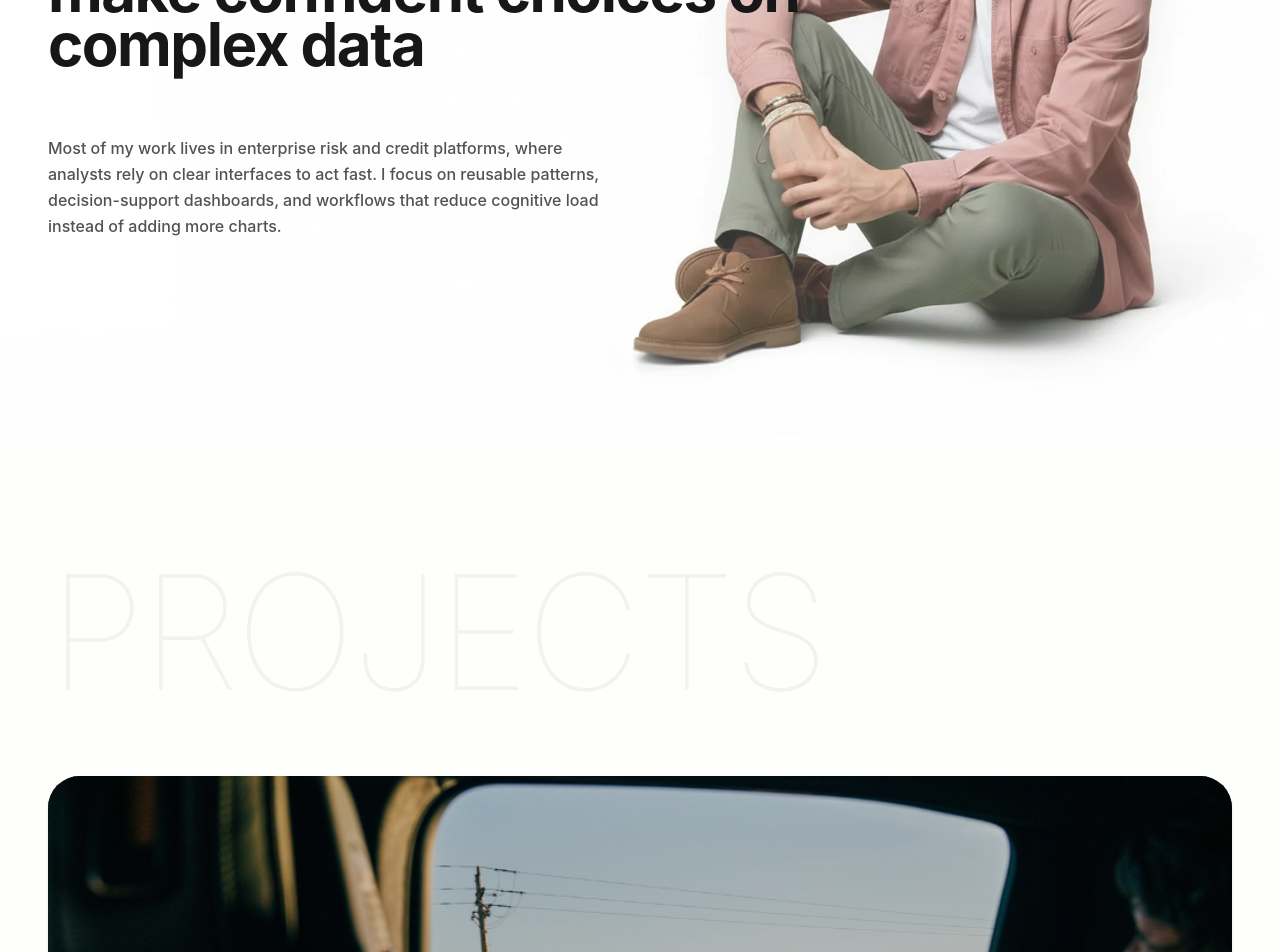
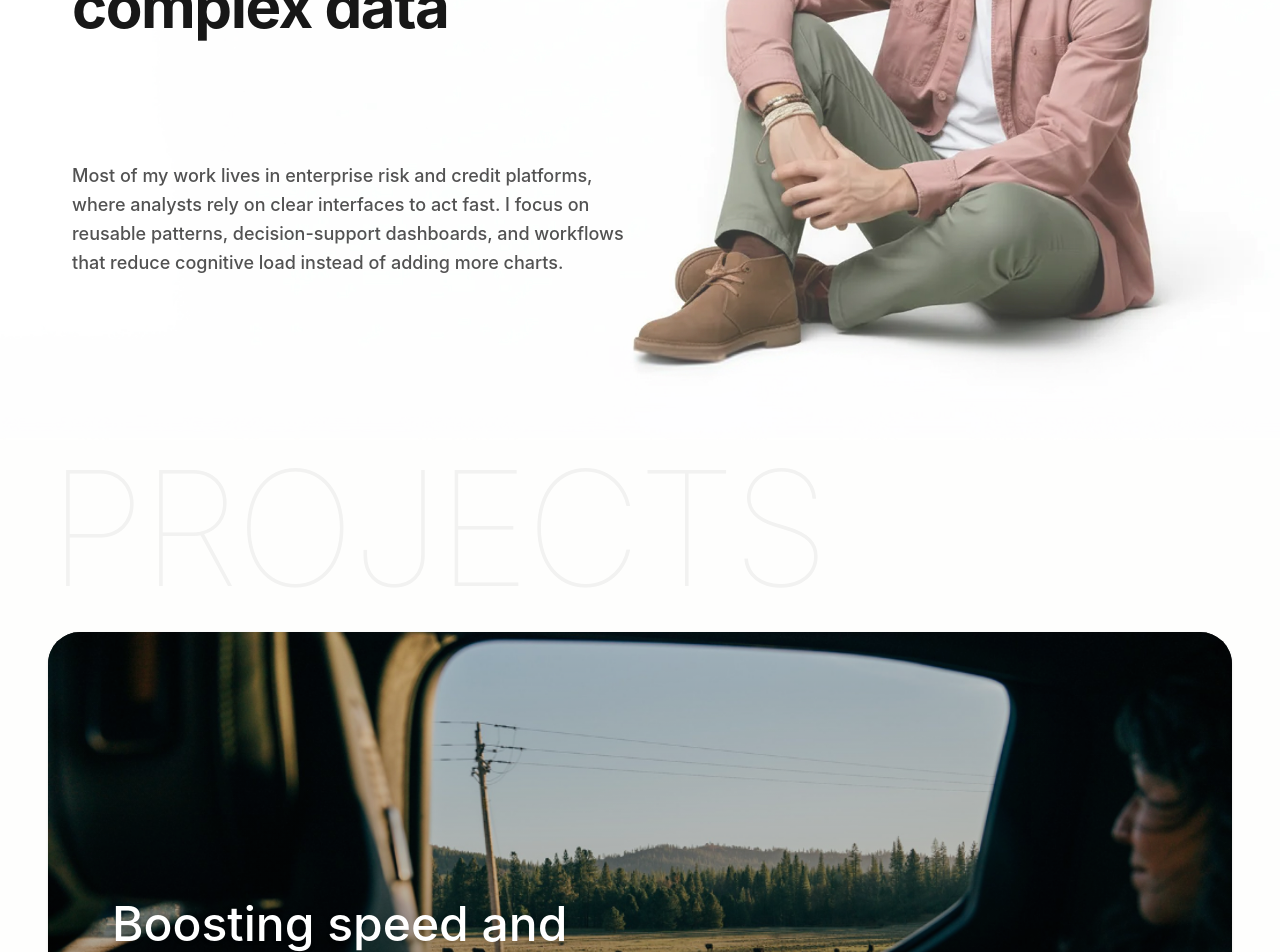
Before and after one commit to leonardodemurtas/portfolio-next, a Next.js app: page / in a window 1280 px wide. Shown: the part 360-1312 px from the top of the page. Built offline with nearby package versions, Linux system fonts and the light colour scheme.

Commit message:
Refactor Hero and FeaturedProjects components for improved layout and spacing

```diff
--- a/app/components/FeaturedProjects.tsx
+++ b/app/components/FeaturedProjects.tsx
@@ -5,10 +5,10 @@ import { featuredProjects } from "../data/projects";
 
 export function FeaturedProjects() {
     return (
-        <section id="featured" className="py-20 md:py-32 px-6 md:px-12 max-w-[90rem] mx-auto relative">
+        <section id="featured" className=" pb-20 pt-6 px-6 md:px-12 max-w-[90rem] mx-auto relative">
             {/* Heading */}
-            <div className="flex justify-center mb-12 md:mb-20">
-                <h2 className="text-[12vw] md:text-[10rem] font-thin text-neutral-900/5 tracking-tight leading-[0.8] select-none w-full">
+            <div className="flex pt-0 justify-center mb-16 md:mb-10 ">
+                <h2 className=" text-[12vw] md:text-[10rem] font-thin text-neutral-900/5 tracking-tight leading-[0.8] select-none w-full">
                     PROJECTS
                 </h2>
             </div>
--- a/app/components/Hero.tsx
+++ b/app/components/Hero.tsx
@@ -14,7 +14,7 @@ export function Hero() {
                 priority
             />
             <div className="absolute inset-0 bg-white/20 -z-10" />
-            <div className="w-full x-full px-6 pt-0 flex items-start">
+            <div className="w-full max-w-[88rem] mx-auto px-12 pt-0 flex items-start">
 
                 {/* Left Column: Content */}
                 <div className="w-full max-w-[50rem] ">
@@ -28,7 +28,7 @@ export function Hero() {
                         </h1>
                     </div>
 
-                    <p className="max-w-xl pt-16text-lg text-neutral-600 leading-relaxed font-medium">
+                    <p className="max-w-xl pt-16 text-lg text-neutral-600 leading-relaxed font-medium">
                         Most of my work lives in enterprise risk and credit platforms, where analysts rely on clear interfaces to act fast. I focus on reusable patterns, decision-support dashboards, and workflows that reduce cognitive load instead of adding more charts.
                     </p>
                 </div>
```
